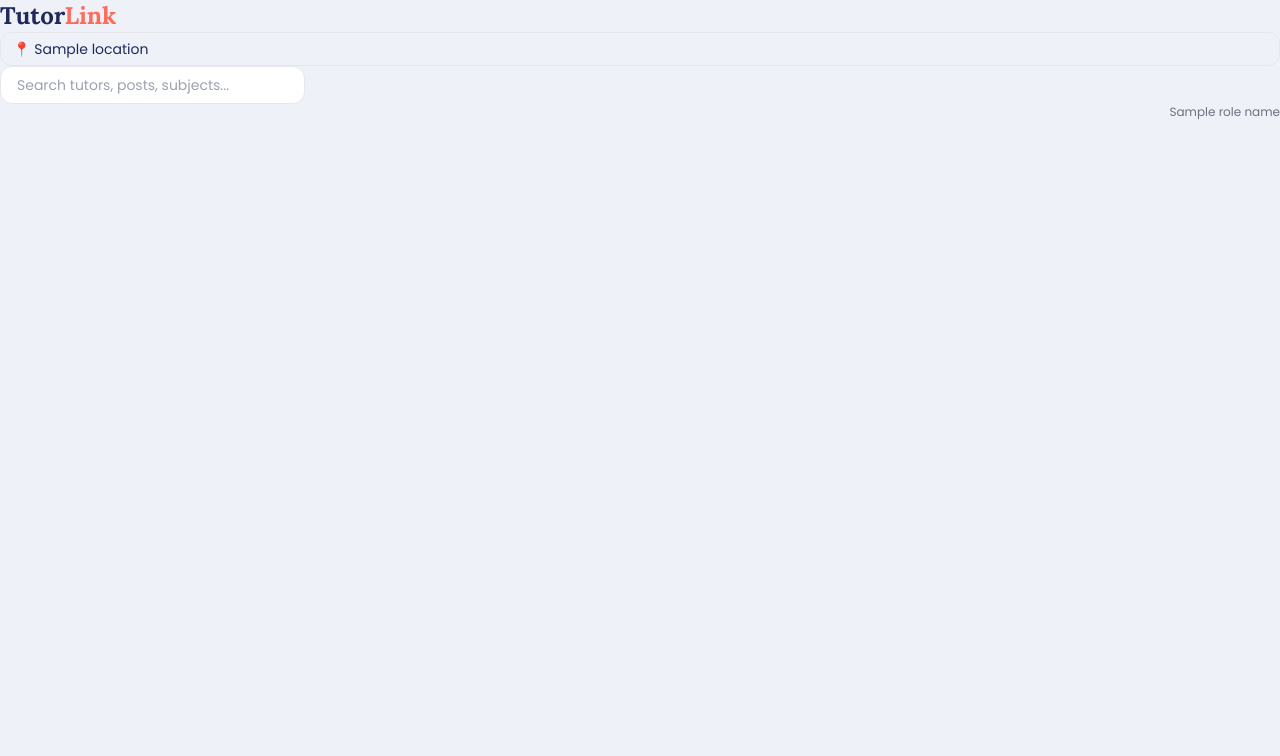
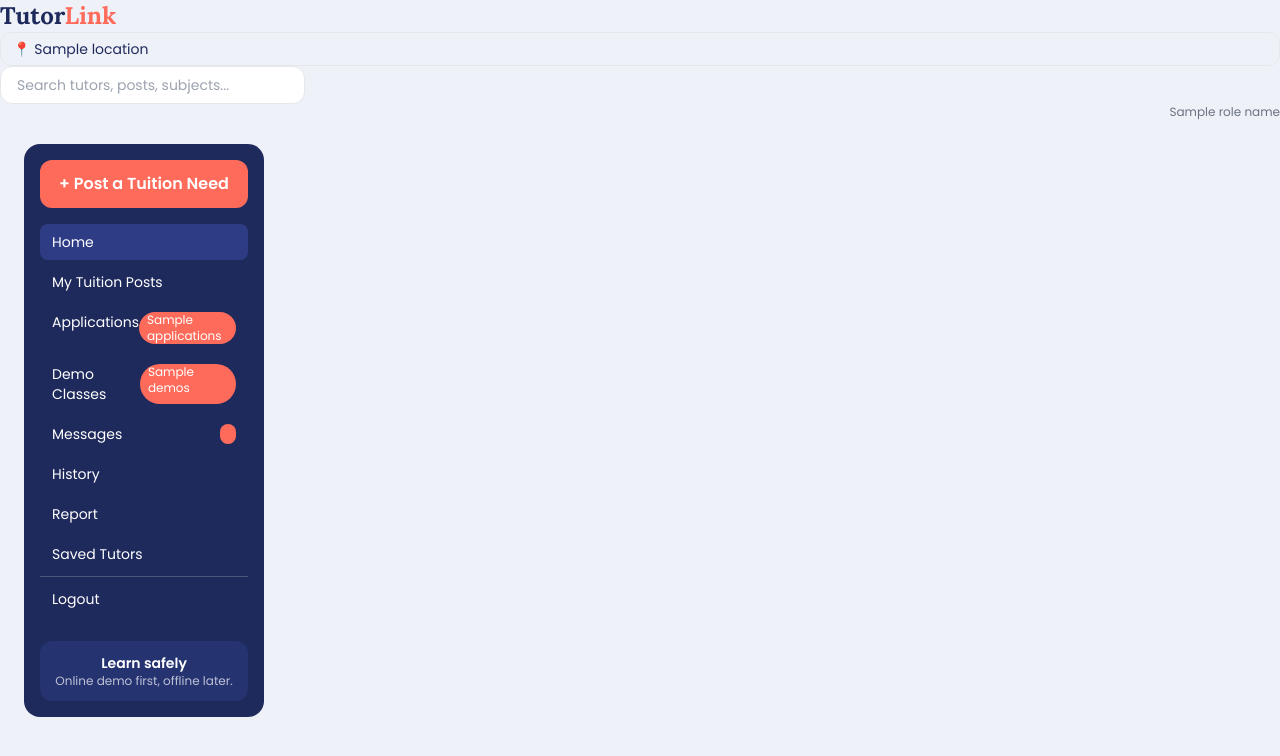
Before and after one commit to ParthoGh09/TutorLink, a Django app: template tutorlink/templates/accounts/dashboards/student_dashboard.html in a window 1280 px wide. Shown: the top 756 px of the page. Run offline with Django 5.2, Linux system fonts and the light colour scheme; the template is opened without the code that fills it: most values are stand-ins (such as "Sample title", 1, 10 or a date in 2020); some libraries are stand-ins or nearby versions.

Commit message:
Add sidebar navigation to student home

```diff
--- a/tutorlink/templates/accounts/dashboards/student_dashboard.html
+++ b/tutorlink/templates/accounts/dashboards/student_dashboard.html
@@ -37,7 +37,34 @@
     </header>
 
     <div class="flex gap-5 p-6">
-        <!-- SIDEBAR -->
+       <aside class="w-60 bg-navy text-white rounded-2xl p-4 self-start">
+            <a href="#" class="block text-center bg-coral font-semibold py-3 rounded-xl mb-4">
+                + Post a Tuition Need
+            </a>
+            <nav class="space-y-1 text-sm">
+                <a href="{% url 'student_dashboard' %}" class="block px-3 py-2 rounded-lg bg-indigoCustom">Home</a>
+                <a href="#" class="block px-3 py-2 rounded-lg hover:bg-indigoCustom">My Tuition Posts</a>
+                <a href="#" class="flex justify-between px-3 py-2 rounded-lg hover:bg-indigoCustom">
+                    Applications <span class="bg-coral text-xs rounded-full px-2">{{ badges.applications }}</span>
+                </a>
+                <a href="#" class="flex justify-between px-3 py-2 rounded-lg hover:bg-indigoCustom">
+                    Demo Classes <span class="bg-coral text-xs rounded-full px-2">{{ badges.demos }}</span>
+                </a>
+                <a href="#" class="flex justify-between px-3 py-2 rounded-lg hover:bg-indigoCustom">
+                    Messages <span class="bg-coral text-xs rounded-full px-2">{{ badges.messages }}</span>
+                </a>
+                <a href="#" class="block px-3 py-2 rounded-lg hover:bg-indigoCustom">History</a>
+                <a href="#" class="block px-3 py-2 rounded-lg hover:bg-indigoCustom">Report</a>
+                <a href="#" class="block px-3 py-2 rounded-lg hover:bg-indigoCustom">Saved Tutors</a>
+                <hr class="border-white/20 my-2">
+                <a href="{% url 'logout' %}" class="block px-3 py-2 rounded-lg hover:bg-indigoCustom">Logout</a>
+            </nav>
+            <div class="mt-6 bg-indigoCustom/50 rounded-xl p-3 text-center text-sm">
+                <div class="font-semibold">Learn safely</div>
+                <div class="text-xs text-white/70">Online demo first, offline later.</div>
+            </div>
+        </aside>
+
         <!-- MAIN -->
     </div>
 
```
